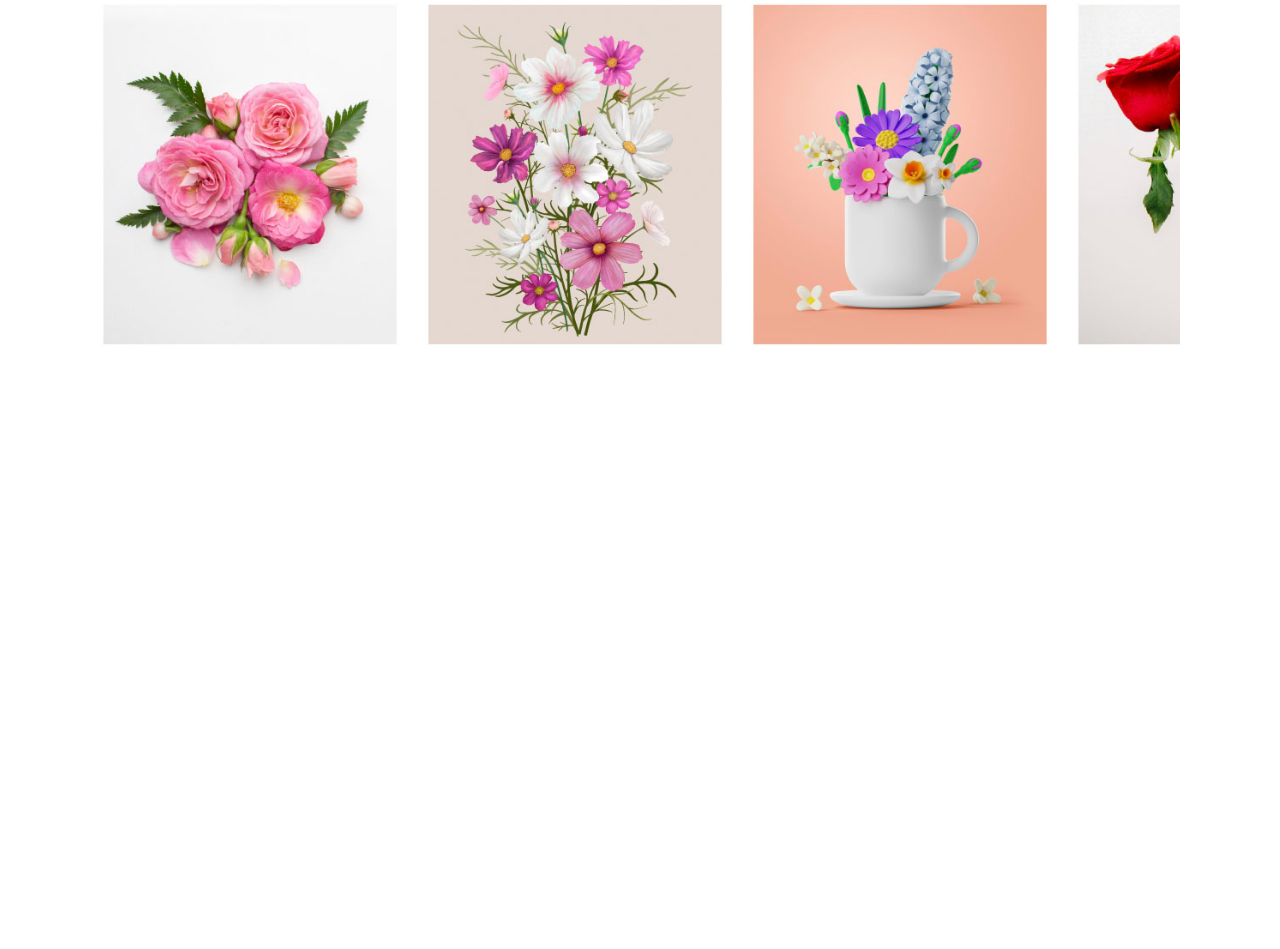
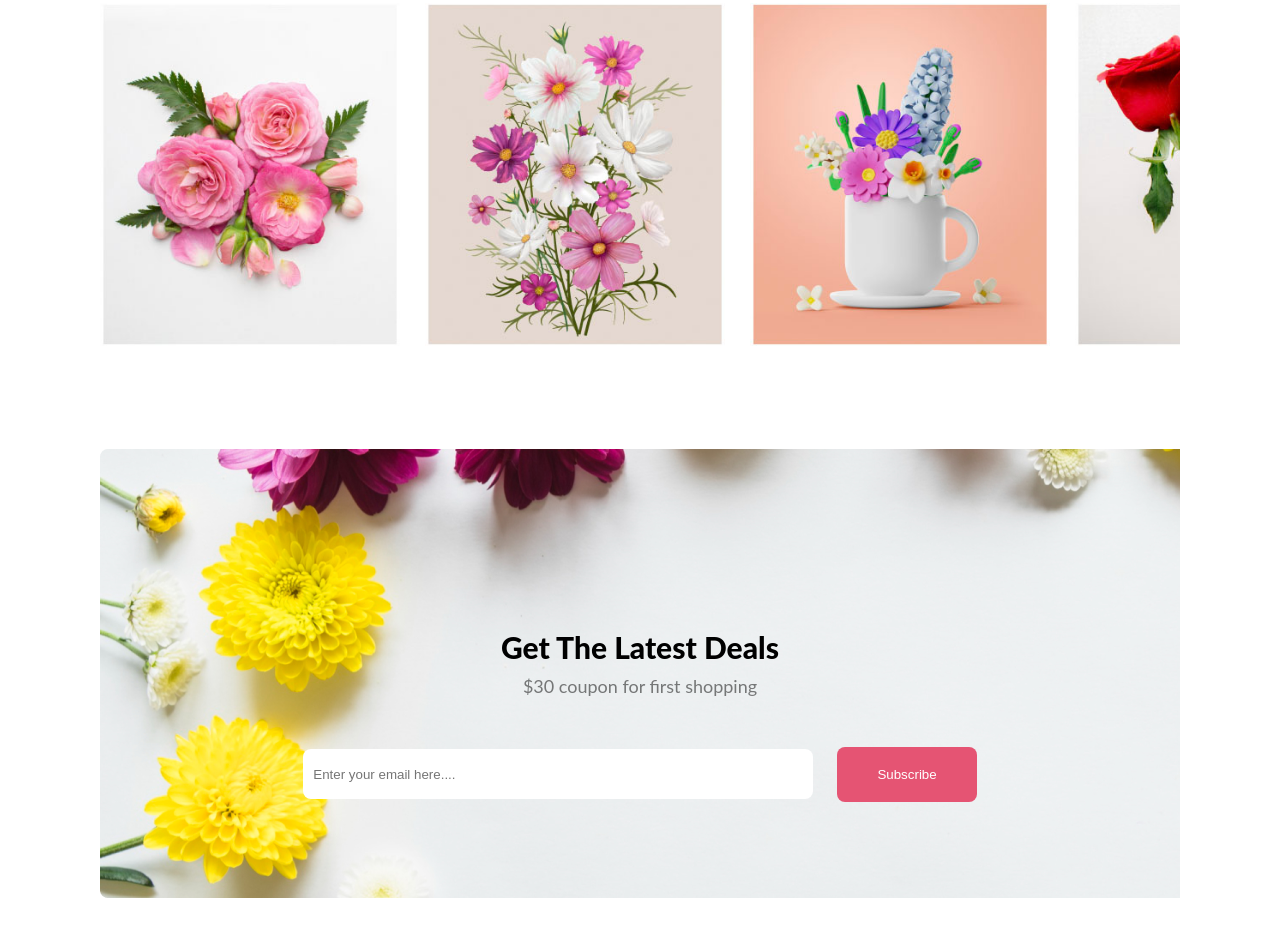
Before and after one commit to mukitur/flowershop_assigmnent1, a plain HTML site: page index.html in a window 1280 px wide. Shown: the part 1377-2326 px from the top of the page. Before the commit the page ends 1826 px from the top, so only its background shows below. Drawn offline with Linux system fonts and the light colour scheme.

Commit message:
subscribe done

```diff
--- a/index.html
+++ b/index.html
@@ -57,6 +57,7 @@
             </div>
       </section>
       <!-- instragram part star -->
+      <section>
         <div class="instragram-container">
             <div class="instra">
                 <h1 class="instra-heading">Instagram</h1>
@@ -69,6 +70,18 @@
                 <p><img src="images/instragram4.jpg" width="300" alt="Instragram Images"></p>
             </div>
           </div>
+      </section>
+      <!-- sbscribe part start -->
+      <section>
+        <div class="subscribe">
+            <h1 class="subscribe-heading">Get The Latest Deals</h1>
+            <p class="subscribe-p">$30 coupon for first shopping</p>
+            <div class="subscribeform">
+                <input class="emailfield" type="email" name="" placeholder="Enter your email here...." id="">
+                <input class="subscribe-btn" type="submit" value="Subscribe">
+            </div>
+          </div>
+      </section>
     </main>
     <footer></footer>
   </body>
--- a/styles/styles.css
+++ b/styles/styles.css
@@ -102,3 +102,44 @@ body {
   margin: 50px 100px 50px 100px;
   overflow: hidden;
 }
+/* Subscribe part */
+.subscribe {
+  background-image: url('../images/subscribe.png');
+  height: 500px;
+  background-repeat: no-repeat;
+  margin-left: 100px;
+  margin-right: 100px;
+}
+.subscribe-heading {
+  font-size: 30px;
+  font-weight: 800;
+  margin-bottom: 10px;
+  padding-top: 180px;
+  text-align: center;
+}
+.subscribe-p {
+  font-size: 18px;
+  font-weight: 400;
+  margin-bottom: 50px;
+  text-align: center;
+  color: rgba(39, 39, 39, 0.6);
+}
+.subscribeform {
+  text-align: center;
+}
+.emailfield {
+  width: 500px;
+  height: 50px;
+  padding-left: 10px;
+  border-radius: 8px;
+  border: none;
+  margin-right: 20px;
+}
+.subscribe-btn {
+  border-radius: 8px;
+  background: #e55473;
+  color: white;
+  padding: 20px 40px;
+  border: none;
+}
+/* footer start */
```
Also changed, not shown: images/subscribe.png (renamed from images/Rectangle 9.png). Lines whose indentation alone changed are shown as unchanged.
